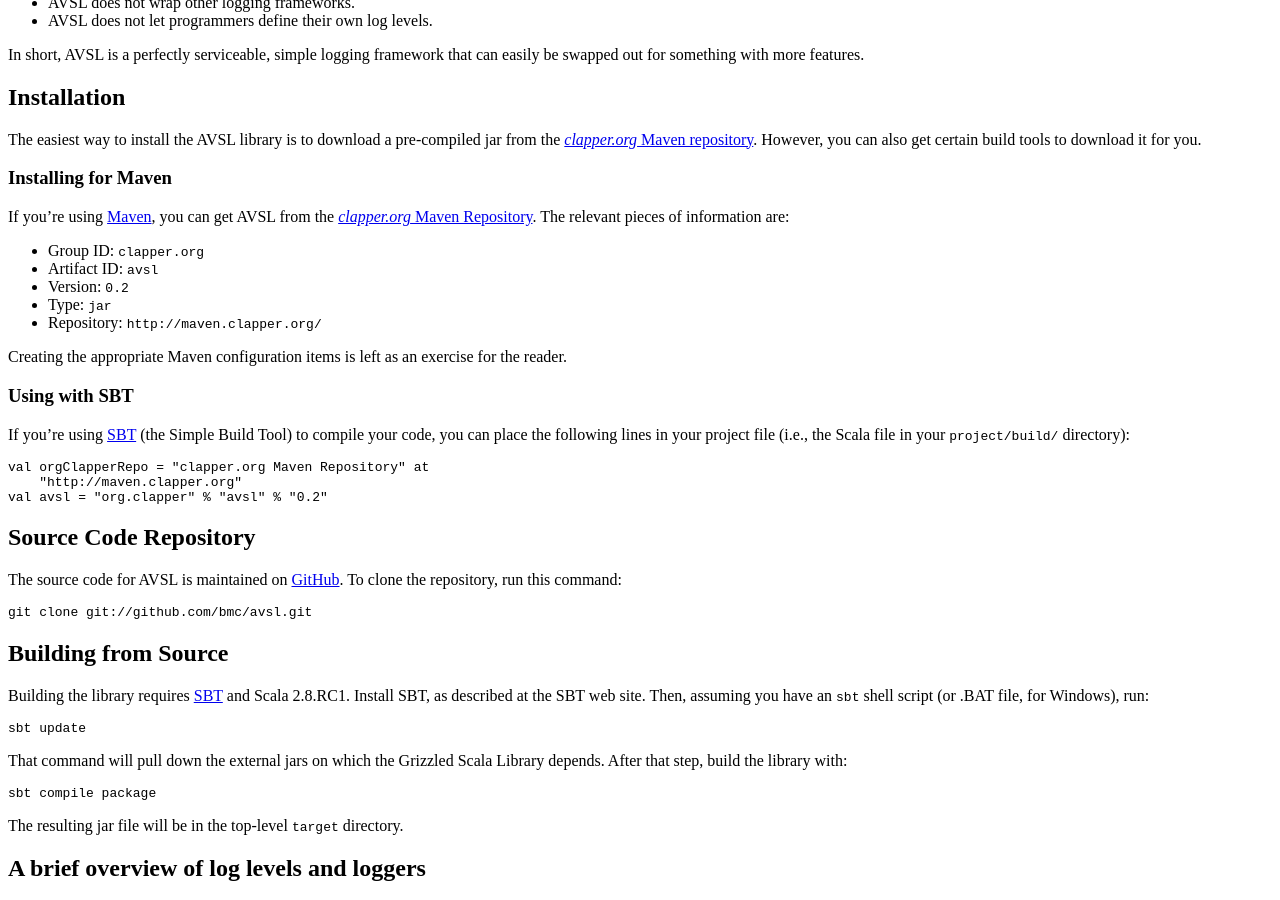
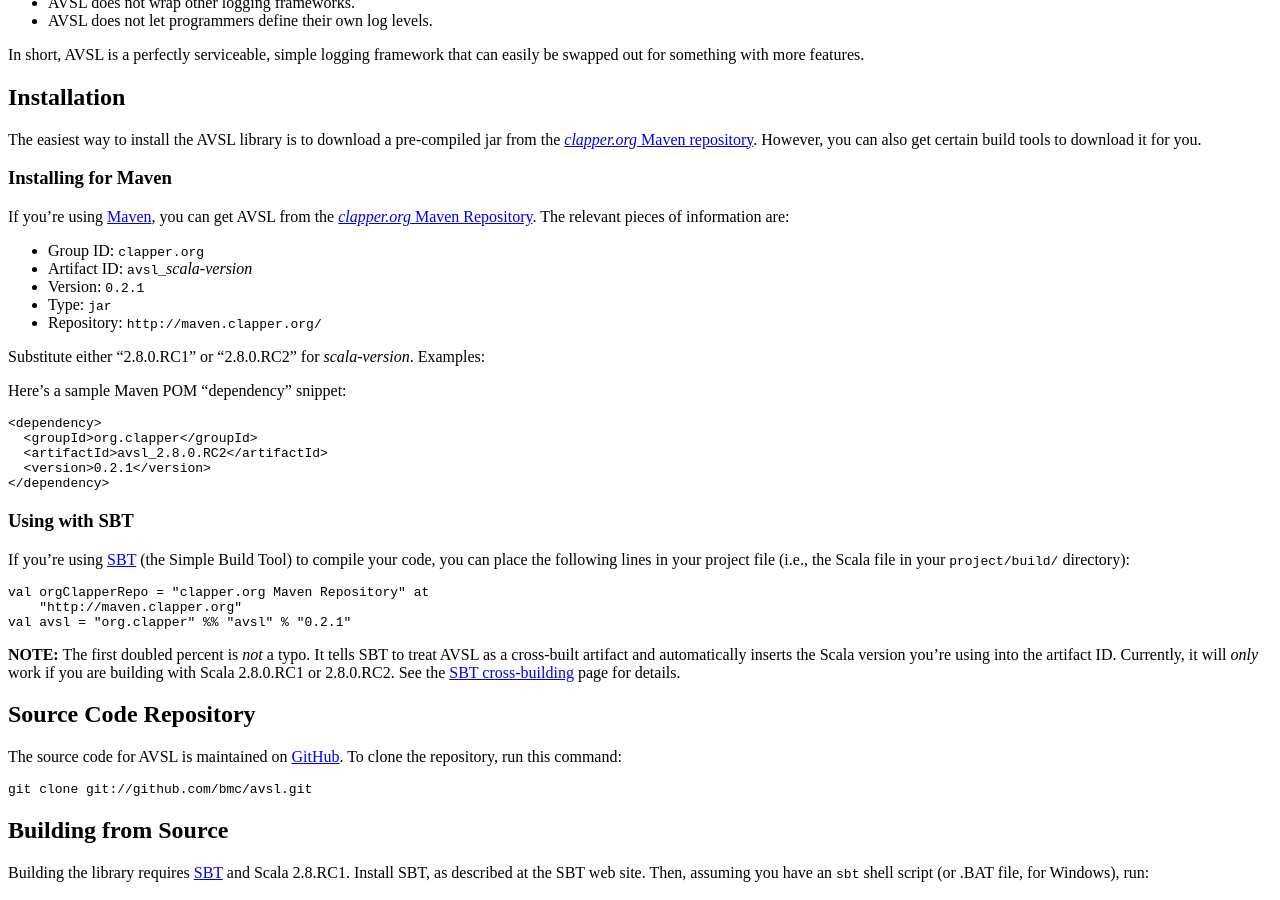
Before and after one commit to bmc/avsl, a Jekyll site: the page built from index.md, in a window 1280 px wide and 900 px high, scrolled down 510 px. Built offline with Jekyll 4.4.1, drawn with Linux system fonts in a browser that asks for light colours.

Commit message:
Updated for 0.2.1

```diff
--- a/index.md
+++ b/index.md
@@ -52,13 +52,20 @@
 [*clapper.org* Maven Repository][]. The relevant pieces of information are:
 
 * Group ID: `clapper.org`
-* Artifact ID: `avsl`
-* Version: `0.2`
+* Artifact ID: `avsl_`*scala-version*
+* Version: `0.2.1`
 * Type: `jar`
 * Repository: `http://maven.clapper.org/`
 
-Creating the appropriate Maven configuration items is left as an exercise
-for the reader.
+Substitute either "2.8.0.RC1" or "2.8.0.RC2" for *scala-version*. Examples:
+
+Here's a sample Maven POM "dependency" snippet:
+
+    <dependency>
+      <groupId>org.clapper</groupId>
+      <artifactId>avsl_2.8.0.RC2</artifactId>
+      <version>0.2.1</version>
+    </dependency>
 
 ### Using with SBT
 
@@ -68,7 +75,13 @@
 
     val orgClapperRepo = "clapper.org Maven Repository" at
         "http://maven.clapper.org"
-    val avsl = "org.clapper" % "avsl" % "0.2"
+    val avsl = "org.clapper" %% "avsl" % "0.2.1"
+
+**NOTE:** The first doubled percent is *not* a typo. It tells SBT to treat
+AVSL as a cross-built artifact and automatically inserts the Scala version
+you're using into the artifact ID. Currently, it will *only* work if you
+are building with Scala 2.8.0.RC1 or 2.8.0.RC2. See the
+[SBT cross-building][] page for details.
 
 ## Source Code Repository
 
@@ -897,3 +910,4 @@
 [API documentation]: api
 [RFC822]: http://www.ietf.org/rfc/rfc822.txt
 [JavaMail API]: http://java.sun.com/products/javamail/
+[SBT cross-building]: http://code.google.com/p/simple-build-tool/wiki/CrossBuild
```
